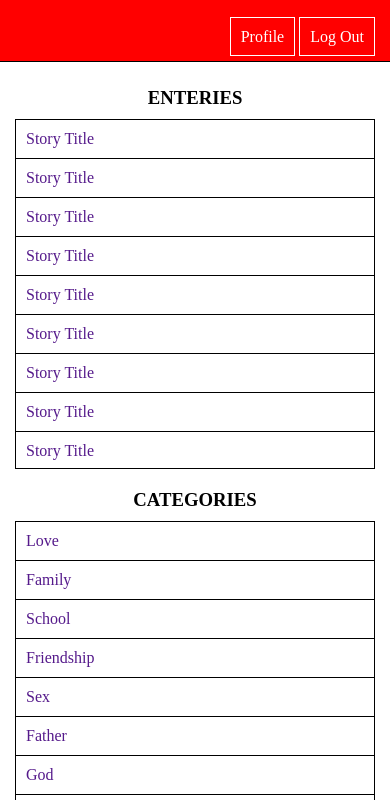
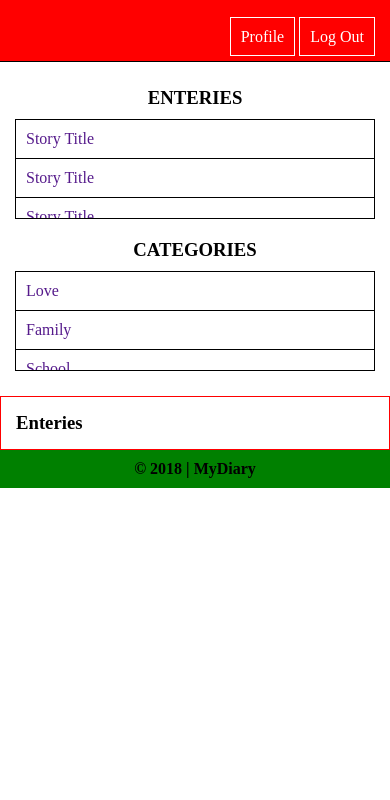
Before and after one commit to slimsolz/MyDiary, a plain HTML site: page UI/enteries.html in a window 390 px wide. Shown: the part 44-844 px from the top of the page. Drawn offline with Linux system fonts and the light colour scheme.

Commit message:
Style side nav for mobile view

```diff
--- a/UI/style/style.css
+++ b/UI/style/style.css
@@ -217,6 +217,10 @@ footer {
 	.headerLinks {
 		margin-top: 0px;
 	}
+
+	#entriesList {
+	  height: 100px;
+	}
 }
 
 /*.sidenav ul li:last-child {
```
